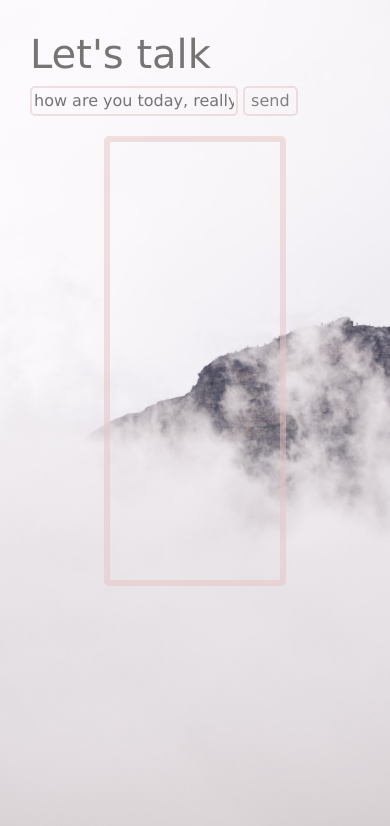
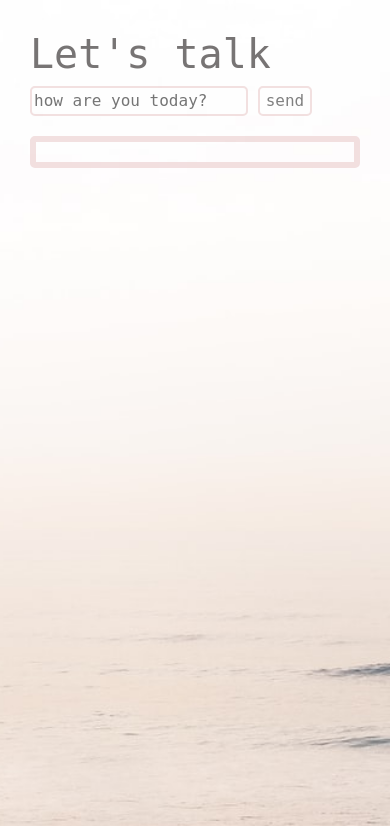
Before and after one commit to LauraButkute/EDIBO-Flack, a Flask app: page / in a window 390 px wide. Shown: the top 826 px of the page. Run offline with Flask 2, Linux system fonts and the light colour scheme; some libraries are stand-ins or nearby versions.

Commit message:
last commit

```diff
--- a/static/style.css
+++ b/static/style.css
@@ -1,7 +1,7 @@
 body {
-    font-family: 'Lucida Sans', 'Lucida Sans Regular', 'Lucida Grande', 'Lucida Sans Unicode', Geneva, Verdana, sans-serif;
+    font-family: monospace;
     margin: 30px;
-    background: url("/static/assets/back.jpg") no-repeat center center fixed;
+    background: url("/static/assets/back1.jpg") no-repeat center center fixed;
     height: 100%;
     overflow: hidden;
     background-size: cover;
@@ -36,14 +36,30 @@ h1 {
 }
 
 .nickname {
-    font-weight: 500;
+    color: rgb(70, 69, 69);
+    font-size: 14px;
 }
 
 .date {
     font-size: 10px;
     font-style: italic;
+    text-align: right;
 }
 
 .message-text {
-    color: rgb(149, 90, 167);
+    color: rgb(126, 75, 110);
+    font-size: 14px;
 }
+
+@media (max-width: 787px) {
+    .message-display-area {
+        width: 100%;
+    }
+}
+
+@media (max-width: 414px) {
+    .message-display-area {
+        width: 100%;
+        height: auto;
+    }
+}
--- a/templates/index.html
+++ b/templates/index.html
@@ -12,12 +12,15 @@
 
     <!-- ENTER MESSAGE AND SEND -->
     <div class="messages">
-        <input id="message" placeholder="how are you today, really?">
+        <input id="message" placeholder="how are you today?" onfocus="this.value=''">
         <button id="sendMsg">send</button>
     </div>
 
     <!-- DISPLAY MESSAGES HERE -->
     <div class="message-display-area">
+      <div class="single-message-area">
+
+      </div>
     </div>
 
     <!-- MODAL -->
```
Also changed, not shown: static/script.js (+13 -15 lines), static/assets/back1.jpg (added).
